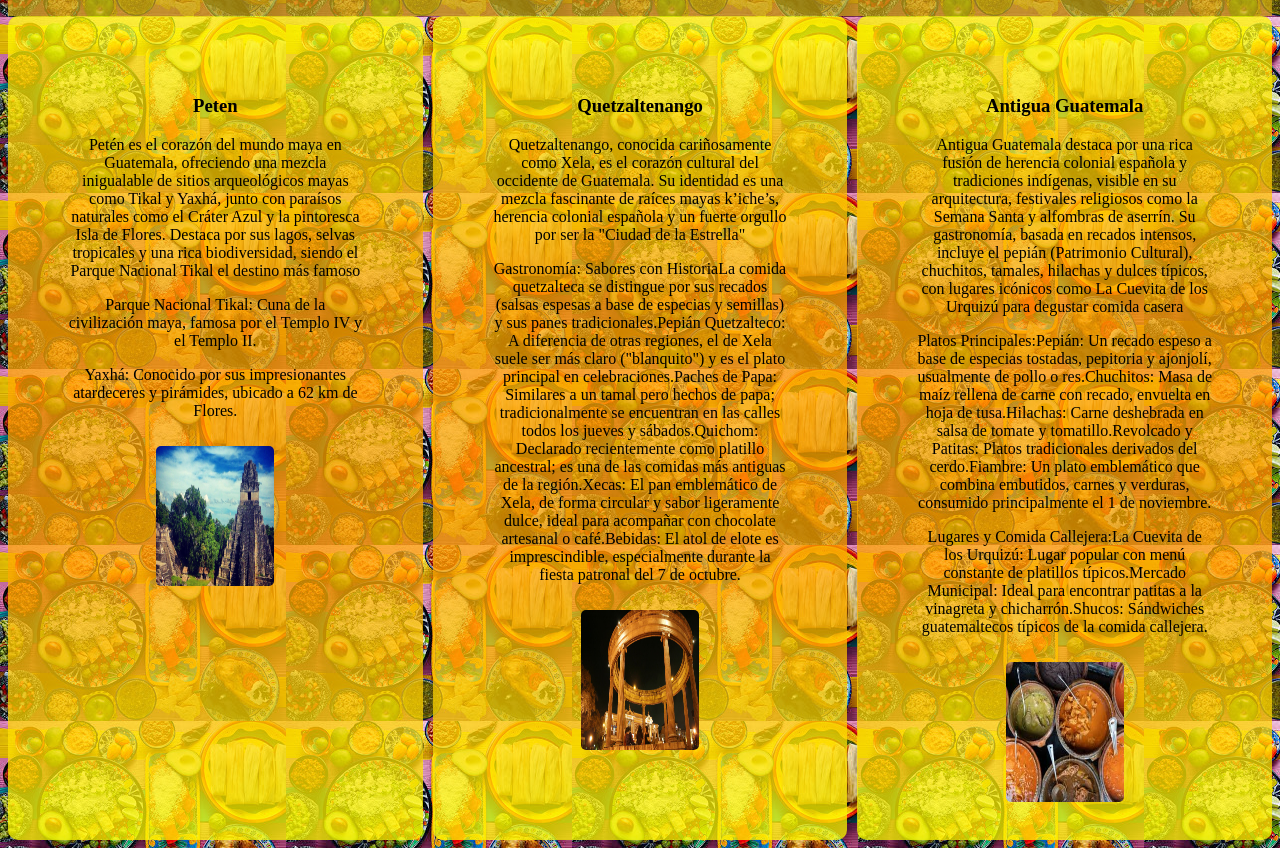
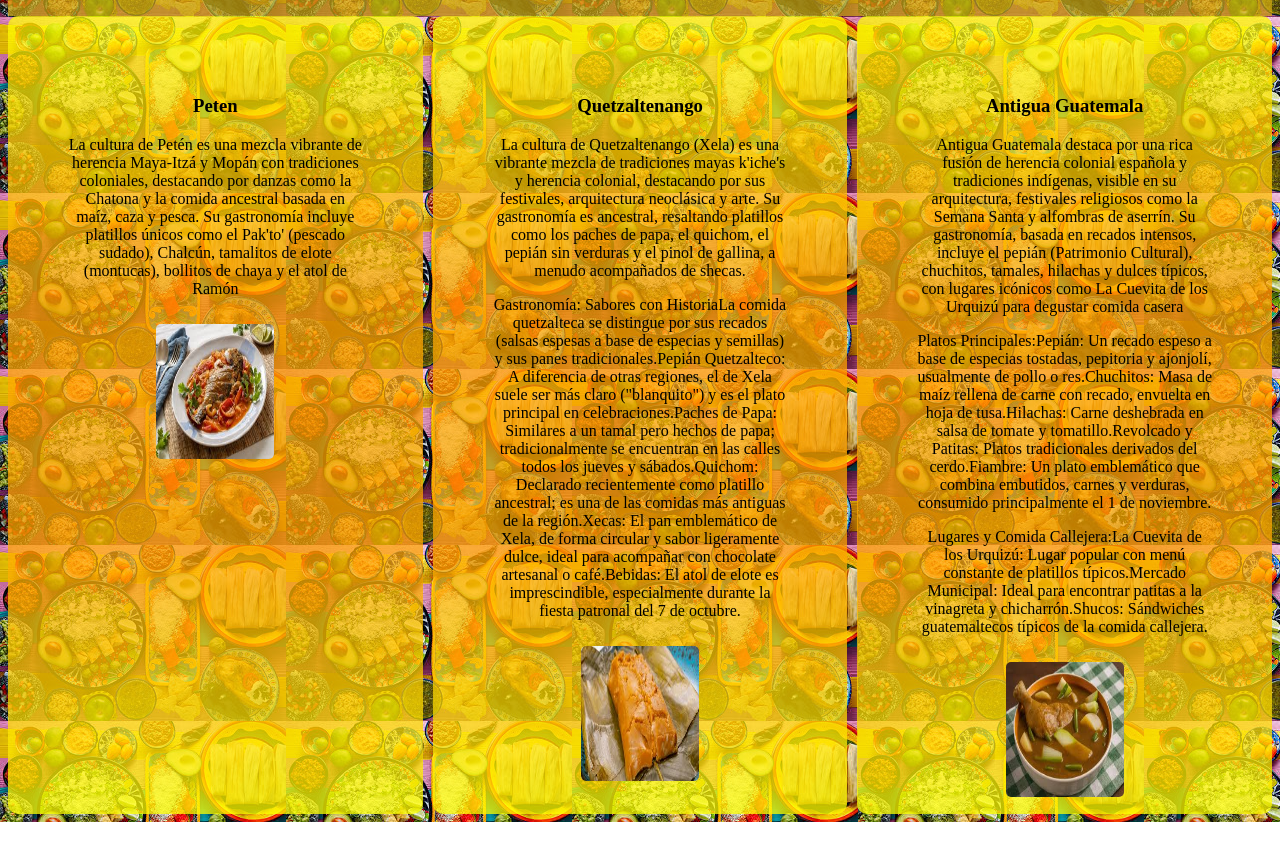
Before and after one commit to tepetcoswilfredoantony-cpu/sitios_turisticos, a plain HTML site: page cultura.html in a window 1280 px wide. Shown: the part 159-1007 px from the top of the page. After the commit the page ends 981 px from the top, so only its background shows below. Drawn offline with Linux system fonts and the light colour scheme.

Commit message:
puse información en el inicio, e indique unos ajustes en el sitio de cultura y gastronomia

```diff
--- a/cultura.html
+++ b/cultura.html
@@ -22,17 +22,15 @@
     <div class="contenedor">
         <div class="bloque">
             <h3>Peten</h3>
-            <p>Petén es el corazón del mundo maya en Guatemala, ofreciendo una mezcla inigualable de sitios arqueológicos mayas como Tikal y Yaxhá, junto con paraísos naturales como el Cráter Azul y la pintoresca Isla de Flores. Destaca por sus lagos, selvas tropicales y una rica biodiversidad, siendo el Parque Nacional Tikal el destino más famoso</p>
-            <p>Parque Nacional Tikal: Cuna de la civilización maya, famosa por el Templo IV y el Templo II.</p>
-            <p>Yaxhá: Conocido por sus impresionantes atardeceres y pirámides, ubicado a 62 km de Flores.</p>
-            <img src="peten.jpg" alt="Peten">
+            <p>La cultura de Petén es una mezcla vibrante de herencia Maya-Itzá y Mopán con tradiciones coloniales, destacando por danzas como la Chatona y la comida ancestral basada en maíz, caza y pesca. Su gastronomía incluye platillos únicos como el Pak'to' (pescado sudado), Chalcún, tamalitos de elote (montucas), bollitos de chaya y el atol de Ramón</p>
+            <img src="pes.jpg" alt="Peten">
             <br>
         </div>
         <div class="bloque">
             <h3>Quetzaltenango</h3>
-            <p>Quetzaltenango, conocida cariñosamente como Xela, es el corazón cultural del occidente de Guatemala. Su identidad es una mezcla fascinante de raíces mayas k’iche’s, herencia colonial española y un fuerte orgullo por ser la "Ciudad de la Estrella"</p>
+            <p>  La cultura de Quetzaltenango (Xela) es una vibrante mezcla de tradiciones mayas k'iche's y herencia colonial, destacando por sus festivales, arquitectura neoclásica y arte. Su gastronomía es ancestral, resaltando platillos como los paches de papa, el quichom, el pepián sin verduras y el pinol de gallina, a menudo acompañados de shecas.</p>
             <p>Gastronomía: Sabores con HistoriaLa comida quetzalteca se distingue por sus recados (salsas espesas a base de especias y semillas) y sus panes tradicionales.Pepián Quetzalteco: A diferencia de otras regiones, el de Xela suele ser más claro ("blanquito") y es el plato principal en celebraciones.Paches de Papa: Similares a un tamal pero hechos de papa; tradicionalmente se encuentran en las calles todos los jueves y sábados.Quichom: Declarado recientemente como platillo ancestral; es una de las comidas más antiguas de la región.Xecas: El pan emblemático de Xela, de forma circular y sabor ligeramente dulce, ideal para acompañar con chocolate artesanal o café.Bebidas: El atol de elote es imprescindible, especialmente durante la fiesta patronal del 7 de octubre.</p>
-            <img src="quetzaltenango.jpg" alt="Quetzaltenango">
+            <img src="pache.jpg" alt="Quetzaltenango">
             <br>
         </div>
         <div class="bloque">
@@ -40,7 +38,7 @@
             <p>Antigua Guatemala destaca por una rica fusión de herencia colonial española y tradiciones indígenas, visible en su arquitectura, festivales religiosos como la Semana Santa y alfombras de aserrín. Su gastronomía, basada en recados intensos, incluye el pepián (Patrimonio Cultural), chuchitos, tamales, hilachas y dulces típicos, con lugares icónicos como La Cuevita de los Urquizú para degustar comida casera</p>
             <p>Platos Principales:Pepián: Un recado espeso a base de especias tostadas, pepitoria y ajonjolí, usualmente de pollo o res.Chuchitos: Masa de maíz rellena de carne con recado, envuelta en hoja de tusa.Hilachas: Carne deshebrada en salsa de tomate y tomatillo.Revolcado y Patitas: Platos tradicionales derivados del cerdo.Fiambre: Un plato emblemático que combina embutidos, carnes y verduras, consumido principalmente el 1 de noviembre.</p>
             <p>Lugares y Comida Callejera:La Cuevita de los Urquizú: Lugar popular con menú constante de platillos típicos.Mercado Municipal: Ideal para encontrar patitas a la vinagreta y chicharrón.Shucos: Sándwiches guatemaltecos típicos de la comida callejera.</p>
-            <img src="comida antigua.jfif" alt="antigua">
+            <img src="pepi.jpg"antigua">
             <br>
         </div>
     </div>
--- a/estilo.css
+++ b/estilo.css
@@ -27,3 +27,32 @@ li{
 ul li a{
     color: rgb(74, 164, 223);
 }
+
+#bio{
+    font-size: 40px;
+}
+.caja-bio{
+    margin: 0 auto;
+    width: 900px;
+}
+/* Selector Bio */
+#bio{
+    color: white;
+    text-align: center;
+    font-size: 22px;
+    font-family: Verdana, Geneva, Tahoma, sans-serif;
+    text-shadow: 2px -2px 3px black;
+}
+.contenedor{
+    display: flex;
+    gap: 10px;
+}
+
+.bloque{
+    background: linear-gradient(rgba(6, 223, 205, 0.745), rgba(13, 215, 241, 0.745), rgba(35, 94, 223, 0.745), rgba(255, 255, 0, 0.745));
+    padding: 60px;
+    flex: 1;
+    text-align: center;
+    border-radius: 10px;
+    font-size: 25px;
+}
```
Also changed, not shown: index.html (+14 -0 lines), pache.jpg (added), pepi.jpg (added), pes.jpg (added).
